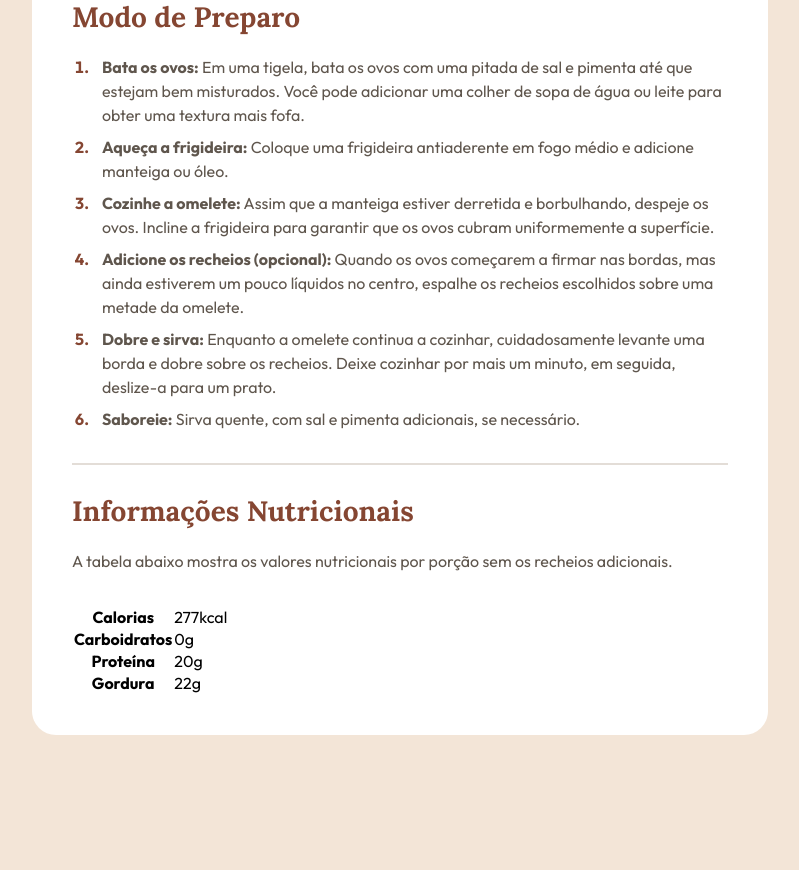
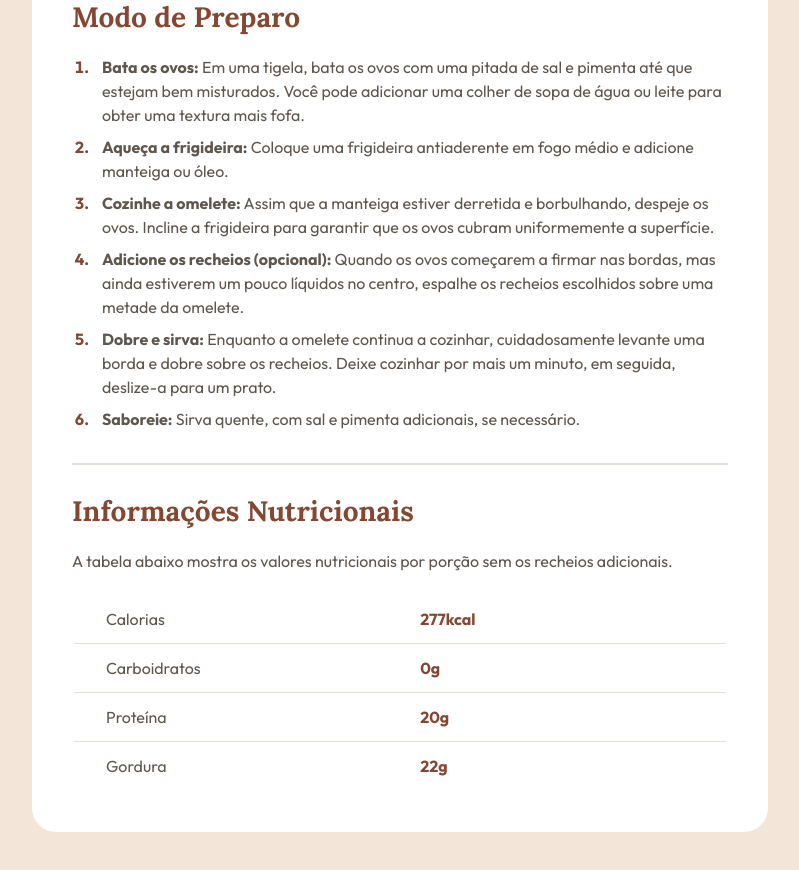
Before and after one commit to gabiiadcs/receita, a plain HTML site: page index.html in a window 1280 px wide. Shown: the part 809-1679 px from the top of the page, without its empty margins (240-1039 px from the left). Before the commit the page ends 1608 px from the top, so only its background shows below. Drawn offline with Linux system fonts and the light colour scheme.

Commit message:
finalização do projeto(FINALMENTE)

```diff
--- a/style.css
+++ b/style.css
@@ -2,6 +2,7 @@
     margin: 0;
     padding: 0;
     box-sizing: border-box;
+    -webkit-font-smoothing: antialiased;
 }
 
 body {
@@ -100,3 +101,52 @@ hr {
     color: #854632;
     font-weight: 700;
 }
+
+.informacoes p {
+    margin-bottom: 24px;
+}
+
+table {
+     width: 100%;
+
+}
+
+th, td {
+    border-bottom: 1px solid #e3ddd7;
+    width: 100%;
+}
+
+tr {
+    display: flex;
+}
+
+th {
+    text-align: left;
+    padding-left: 32px;
+    font-weight: 400;
+    color: #5f564d;
+    line-height: 150%;
+}
+
+td {
+    padding-left: 16px;
+    font-weight: 700;
+    color: #854632;
+    line-height: 150%;
+
+}
+
+tr + tr th,
+tr + tr td {
+    padding-block: 12px;
+}
+
+tr:nth-of-type(1) th,
+tr:nth-of-type(1) td {
+    padding-bottom: 12px;
+}
+
+tr:nth-of-type(4) th,
+tr:nth-of-type(4) td {
+    border: none;
+}
```
